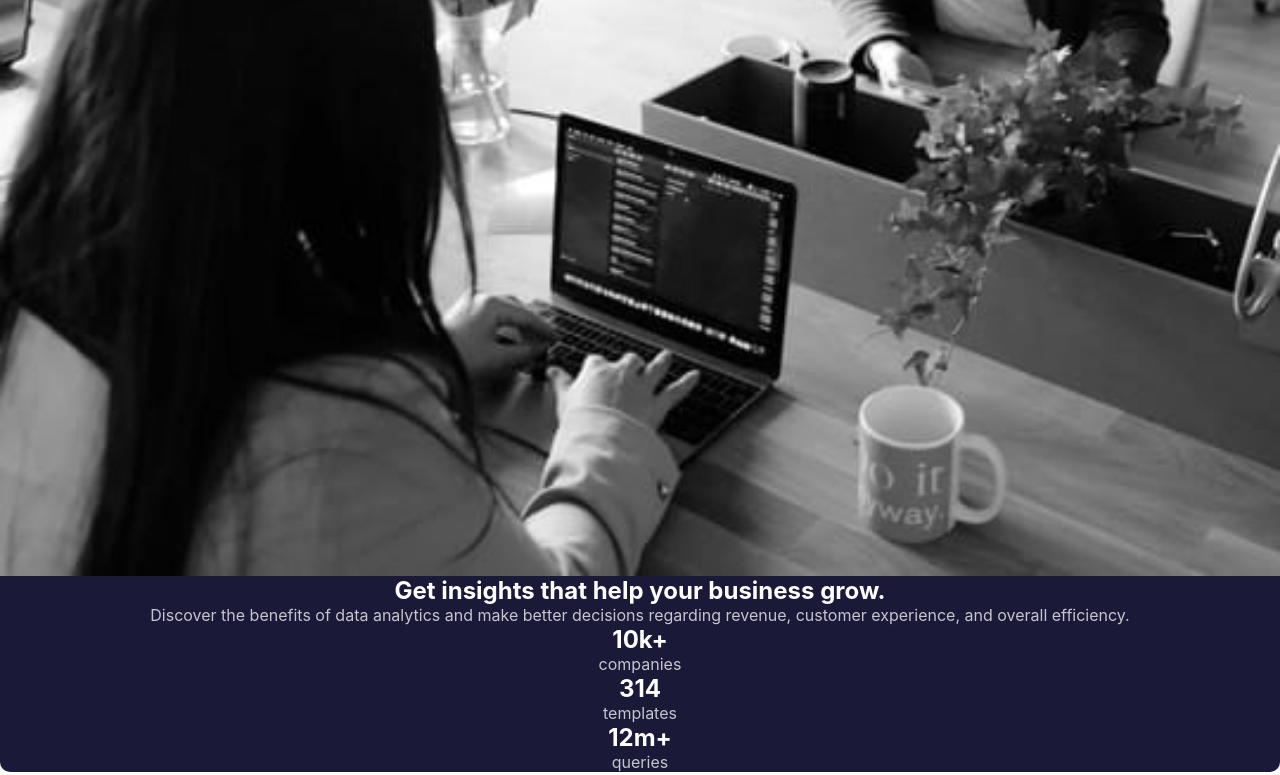
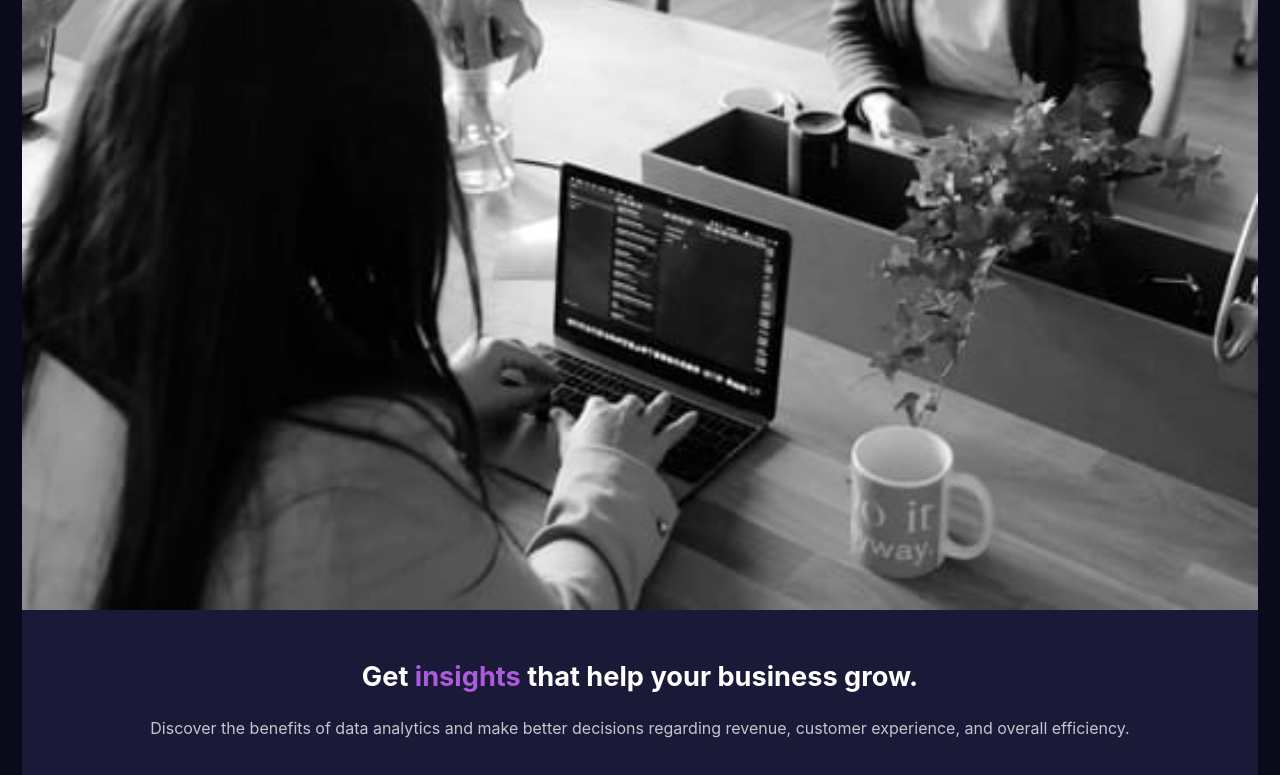
Before and after one commit to cyborg595/Stats-preview-card-component, a plain HTML site: page index.html in a window 1280 px wide. Shown: the part 481-1256 px from the top of the page. Drawn offline with Linux system fonts and the light colour scheme; a web font is replaced by a local one.

Commit message:
current html

```diff
--- a/index.html
+++ b/index.html
@@ -9,23 +9,24 @@
 
   <title>Frontend Mentor | Stats preview card component</title>
 
-
 </head>
 <body>
   <section>
+    <div class="content">
       <div class="imgBox">
         <img src="images/image-header-desktop.jpg" alt="">
       </div>
       <div class="textBox">
-    <h2>Get insights that help your business grow.</h2>
+        <h2 id="main-heading">Get <span>insights</span> that help your business grow.</h2>
 
-    <p>Discover the benefits of data analytics and make better decisions regarding revenue, customer
+        <p id="para1">Discover the benefits of data analytics and make better decisions regarding revenue, customer
           experience, and overall efficiency.</p>
 
-    <h2>10k+</h2> <p>companies</p>
-    <h2>314</h2> <p>templates</p>
-    <h2>12m+</h2> <p>queries</p>
+        <h2>10k+</h2> <p id="para2">companies</p>
+        <h2>314</h2> <p id="para3">templates</p>
+        <h2>12m+</h2> <p id="para4">queries</p>
 
+      </div>
     </div>
   </section>
 
```
Lines whose indentation alone changed are shown as unchanged.
